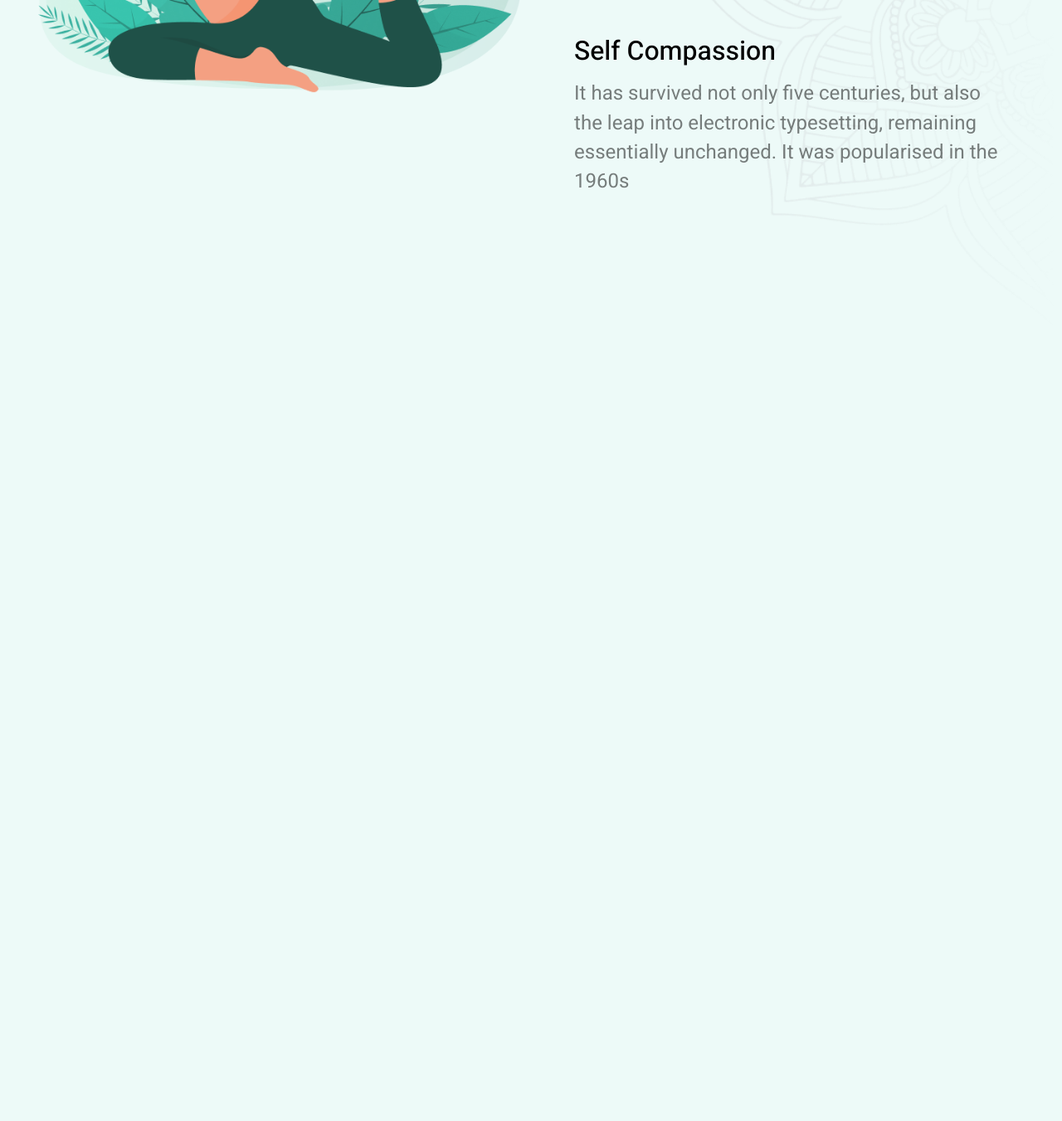
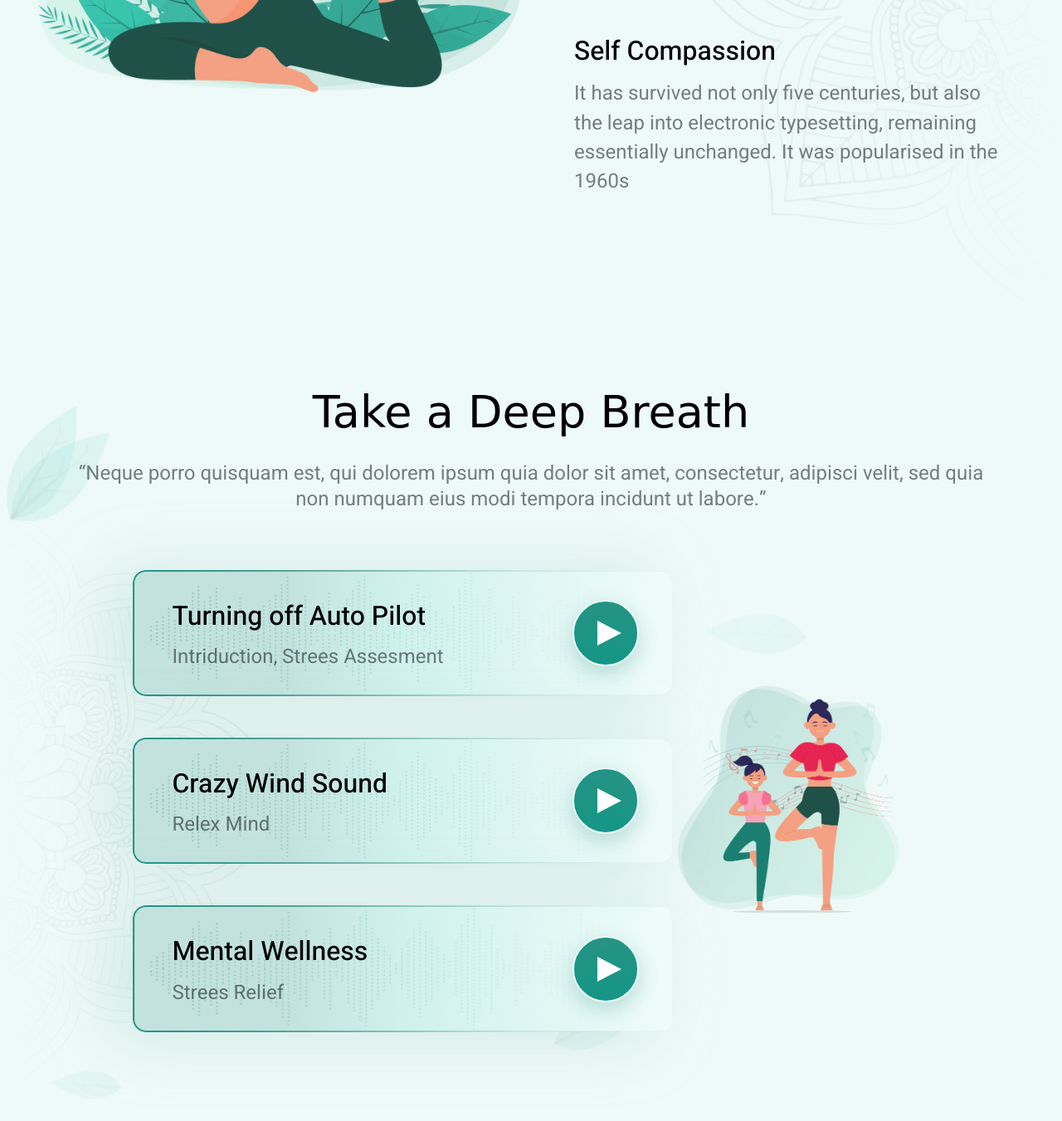
Before and after one commit to Ro-man-Vl/Meditation-Landing-Page, a plain HTML site: page index.html in a window 1280 px wide. Shown: the part 2512-3863 px from the top of the page at 83% size. Before the commit the page ends 2915 px from the top, so only its background shows below. Drawn offline with nearby package versions, Linux system fonts and the light colour scheme; a web font is replaced by a local one.

Commit message:
Section Music (Plain version) added

```diff
--- a/css/style.css
+++ b/css/style.css
@@ -325,12 +325,12 @@ font-family: 'Merienda One', cursive;*/
 }
 
 .yoga {
+    margin-top: 96px;
 }
-.container {
+.yoga__container {
 }
 
 .yoga__header {
-    margin-top: 96px;
 }
 
 .yoga__header-title {
@@ -392,3 +392,99 @@ font-family: 'Merienda One', cursive;*/
 }
 .yoga__tab-more-text {
 }
+
+.music {
+
+}
+
+.music__container {
+    padding-top: 59px;
+    padding-bottom: 162px;
+    background-image: url(../images/music-bg.png);
+    background-repeat: no-repeat;
+    background-size: cover;
+    background-position: top left;
+}
+
+.music__header {
+    margin: 0 auto;
+    text-align: center;
+    max-width: 1105px;
+}
+
+.music__header-title {
+    max-width: 730px;
+}
+
+.music__header-text {
+    margin-top: 22px;
+}
+
+.music__body {
+    margin-top: 70px;
+    display: flex;
+    justify-content: space-between;
+    align-items: center;
+}
+
+.musick__media-area {
+    padding-left: 150px;
+}
+.music__item {
+    width: 650px;
+    padding: 32px 40px;
+    background-image: url(../images/music-item-bg.png);
+    background-repeat: no-repeat;
+    background-size: cover;
+    background-position: top left;
+    display: flex;
+    align-items: center;
+    box-shadow: -26px 4px 79px rgba(168, 207, 202, 0.39);
+    border-radius: 15px;
+}
+
+.music__item:not(:last-child) {
+    margin-bottom: 50px;
+}
+
+.music__item-wraper {
+    width: 475px;
+    margin-left: auto;
+    margin-right: auto;
+
+}
+
+.music__item-header {
+}
+.music__item-text {
+    margin-top: 10px;
+}
+.music__item-button {
+    width: 80px;
+    height: 80px;
+    background: linear-gradient(180deg, #259385 0%, #159685 100%);
+    border-radius: 50%;
+    border: 2px solid #E6F8F5;
+    box-shadow: 0px 9px 24px rgba(26, 127, 114, 0.23);
+    cursor: pointer;
+
+}
+
+.music__item-button span {
+    display: block;
+    margin: auto 37%;
+    width: 0;
+    height: 0;
+    border-left: solid 29px #fff;
+    border-top: solid 15px transparent;
+    border-bottom: solid 15px transparent;
+}
+
+.music__img-wrapper {
+    max-width: 696px;
+    margin-right: 165px;
+}
+.music__img {
+    width: 100%;
+    display: block;
+}
--- a/index.html
+++ b/index.html
@@ -166,7 +166,7 @@
         </div>
 
         <section class="yoga">
-            <div class="container">
+            <div class="container yoga__container">
                 <div class="yoga__header">
                     <h2 class="yoga__header-title">Practice Wherever You Want, Whenever You Need</h2>
                     <p class="yoga__header-text">“These cases are perfectly simple and easy to distinguish. In a free hour, when our power of choice is untrammelled and when nothing prevents our being able to do what we like best.”</p>
@@ -197,6 +197,49 @@
             </div>
         </section>
 
+        <section class="music">
+            <div class="container music__container">
+                <div class="music__header">
+                    <h2 class="music__header-title">Take a Deep Breath</h2>
+                    <p class="music__header-text">“Neque porro quisquam est, qui dolorem ipsum quia dolor sit amet, consectetur, adipisci velit, sed quia non numquam eius modi tempora incidunt ut labore.”</p>
+                </div>
+                <div class="music__body">
+                    <div class="musick__media-area">
+                        <div class="music__item">
+                            <div class="music__item-wraper">
+                                <h4 class="music__item-header">Turning off Auto Pilot</h4>
+                                <p class="music__item-text">Intriduction, Strees Assesment</p>
+                            </div>
+                            <button class="music__item-button">
+                                <span></span>
+                            </button>
+                        </div>
+                        <div class="music__item">
+                            <div class="music__item-wraper">
+                                <h4 class="music__item-header">Crazy Wind Sound</h4>
+                                <p class="music__item-text">Relex Mind</p>
+                            </div>
+                            <button class="music__item-button">
+                                <span></span>
+                            </button>
+                        </div>
+                        <div class="music__item">
+                            <div class="music__item-wraper">
+                                <h4 class="music__item-header">Mental Wellness</h4>
+                                <p class="music__item-text">Strees Relief</p>
+                            </div>
+                            <button class="music__item-button">
+                                <span></span>
+                            </button>
+                        </div>
+                    </div>
+                    <figure class="music__img-wrapper">
+                        <img class="music__img" src="images/music-img.png" alt="two women in a yoga pose and a musical notation behind them">
+                    </figure>
+                </div>
+            </div>
+        </section>
+
     </main>
 
     <script src="https://ajax.googleapis.com/ajax/libs/jquery/3.6.0/jquery.min.js"></script>
```
Also changed, not shown: images/music-bg.png (added), images/music-img.png (added), images/music-item-bg.png (added), images/player-button.svg (added).
